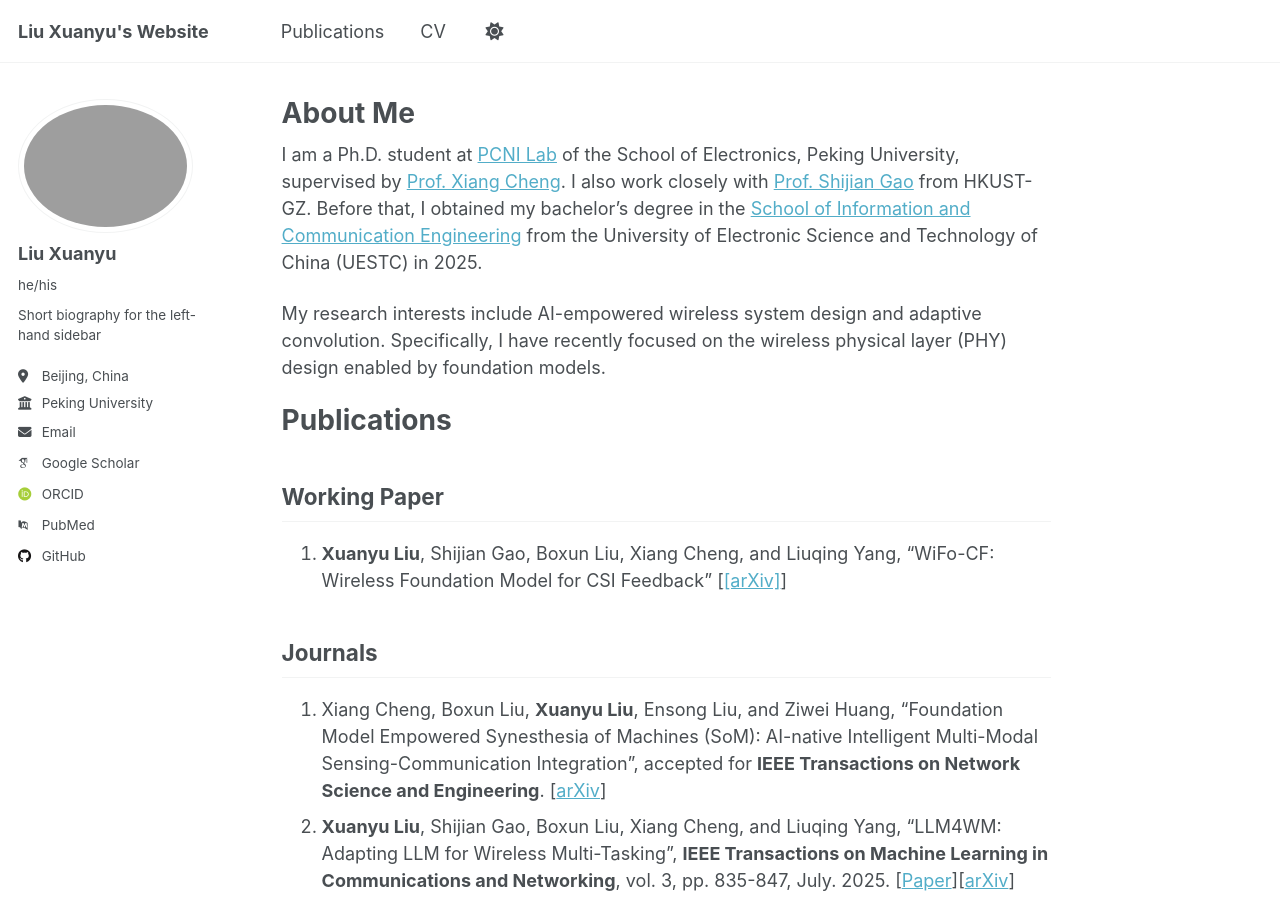
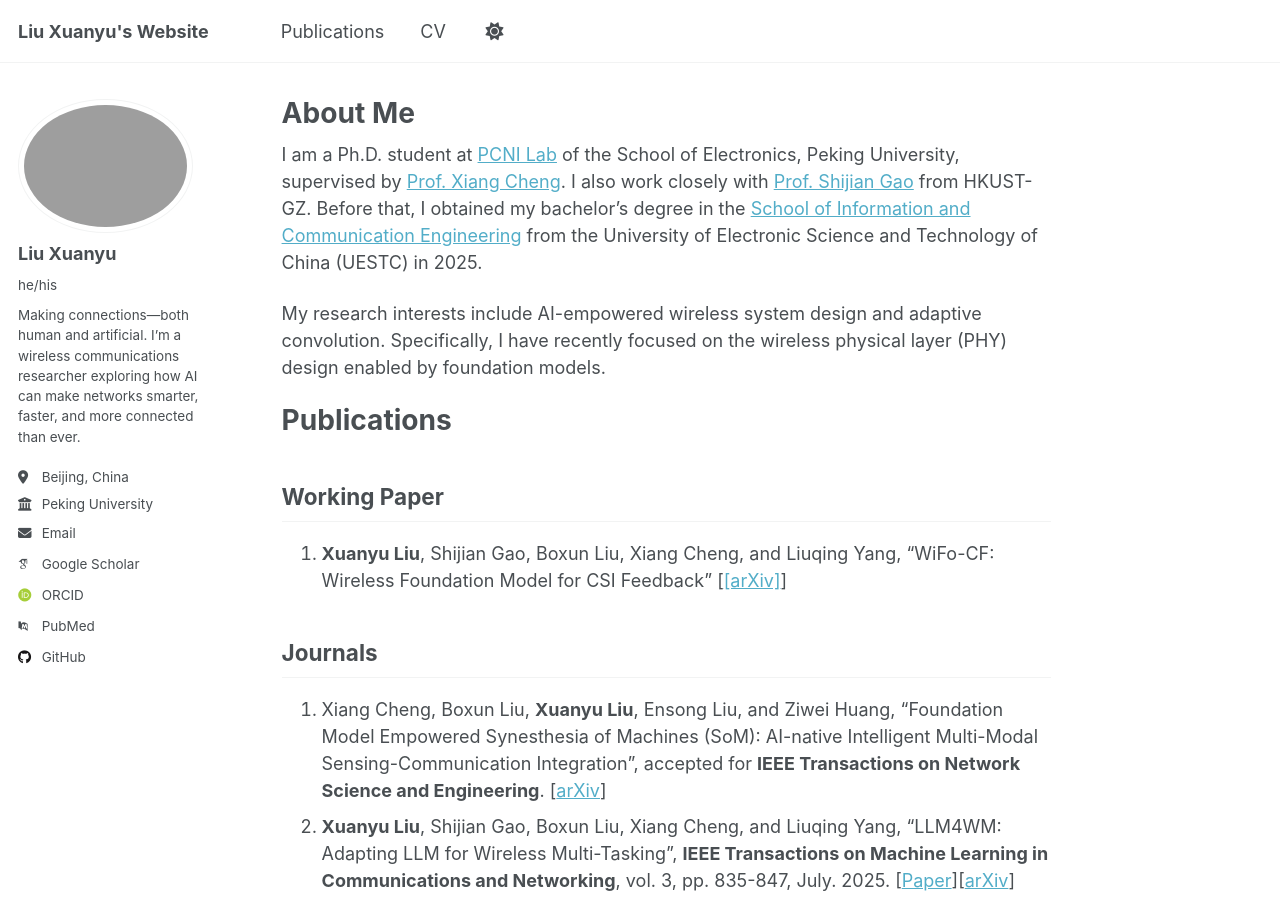
Before and after one commit to xuanyv/xuanyv.github.io, a Jekyll site: the page built from _pages/about.md, in a window 1280 px wide and 900 px high. Built offline with Jekyll 4.4.1, drawn with Linux system fonts in a browser that asks for light colours; some web fonts are replaced; a script that is not in the unit is left out.

Commit message:
Update _config.yml

```diff
--- a/_config.yml
+++ b/_config.yml
@@ -12,7 +12,7 @@ site_theme               : "default" # Currently available options are "default"
 title                    : "Liu Xuanyu's Website"
 title_separator          : "-"
 name                     : "Liu Xuanyu"
-description              : "personal description"
+description              : "An academic workhorse"
 URL                      : "https://xuanyv.github.io" # the base hostname & protocol for your site e.g. "https://[your GitHub username].github.io" or if you already have some other page hosted on Github then use "https://[your GitHub username].github.io/[Your Repo Name]"
 baseurl                  : "" # the subpath of your site, e.g. "/blog"
 repository               : "xuanyv/xuanyv.github.io"
@@ -25,7 +25,7 @@ author:
   avatar           : "myphoto.jpg"
   name             : "Liu Xuanyu"
   pronouns         : "he/his "# example: "she/her"
-  bio              : "Short biography for the left-hand sidebar"
+  bio              : "Making connections—both human and artificial. I’m a wireless communications researcher exploring how AI can make networks smarter, faster, and more connected than ever."
   location         : "Beijing, China"
   employer         : "Peking University"
   uri              : # URL
```
